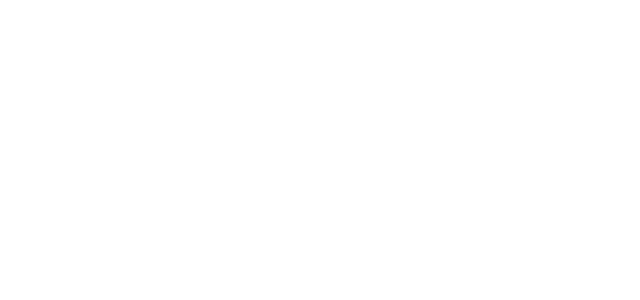
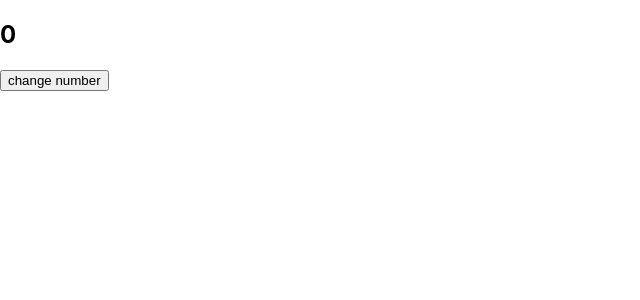
Before and after one commit to artt1c/react_demos, a React (Create React App) app: page / in a window 1280 px wide. Shown: the top 300 px of the page, without its empty margins (0-640 px from the left). Built offline with nearby package versions, Linux system fonts and the light colour scheme.

Commit message:
part 6 HOOKS | useState

```diff
--- a/src/App.tsx
+++ b/src/App.tsx
@@ -1,9 +1,16 @@
-import React, {FC} from 'react';
+import React, {FC, useState} from 'react';
 import './App.css';
 
 const App: FC = ()=> {
+
+  const [number, setNumber] = useState<number>(0);
+
   return (
     <>
+      <h2>{number}</h2>
+      <button onClick={() => {
+        setNumber(prevState => prevState + 1);
+      }}>change number</button>
 
     </>
   );
```
